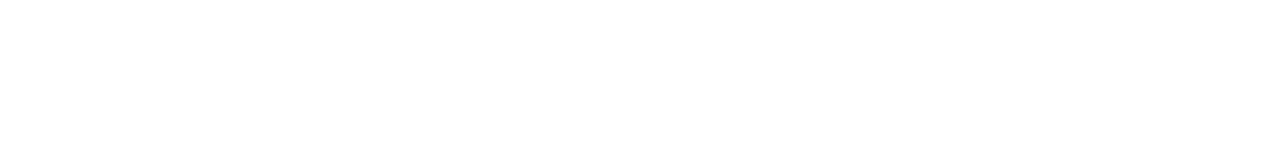
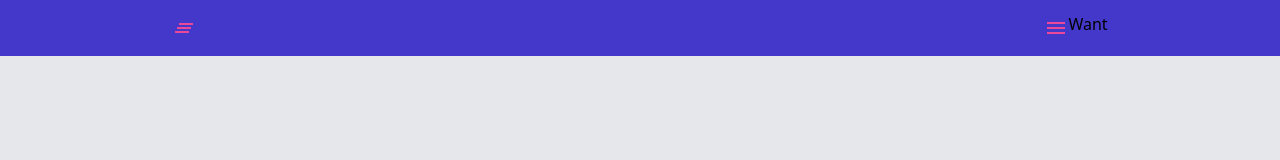
Before and after one commit to sulyman002/Landing-page-with-Tailwind, a plain HTML site: page index.html in a window 1280 px wide. Drawn offline with nearby package versions, Linux system fonts and the light colour scheme.

Commit message:
still on it

```diff
--- a/index.html
+++ b/index.html
@@ -1,12 +1,45 @@
 <!DOCTYPE html>
 <html lang="en">
+
 <head>
     <meta charset="UTF-8">
     <meta name="viewport" content="width=device-width, initial-scale=1.0">
     <title>Landing page with Tailwind-PulsePoint</title>
     <script src="https://cdn.tailwindcss.com"></script>
 </head>
-<body>
 
+<body class="font-sans bg-gray-200 flex flex-col items-center">
+    <header class="bg-indigo-700 w-full px-4 py-3 flex justify-center">
+        <div class="max-w-4xl w-full">
+            <div class="flex items-center justify-between text-pink-500">
+
+                <svg class="h-8 fill-current" xmlns="http://www.w3.org/2000/svg" height="24px" viewBox="0 -960 960 960" width="24px"
+                    fill="#1f1f1f">
+                    <path d="M120-280v-80h560v80H120Zm80-160v-80h560v80H200Zm80-160v-80h560v80H280Z" />
+                </svg>
+
+
+
+
+                <button>
+                    <svg class="fill-current" xmlns="http://www.w3.org/2000/svg" height="24px" viewBox="0 -960 960 960"
+                        width="24px" fill="#1f1f1f">
+                        <path d="M120-240v-80h720v80H120Zm0-200v-80h720v80H120Zm0-200v-80h720v80H120Z" />
+                    </svg>
+                </button>
+            </div>
+        </div>
+
+        <div>
+            <h1>Want</h1>
+        </div>
+    </header>
+
+
+    <main></main>
+    <footer>
+        <p></p>
+    </footer>
 </body>
+
 </html>
```
